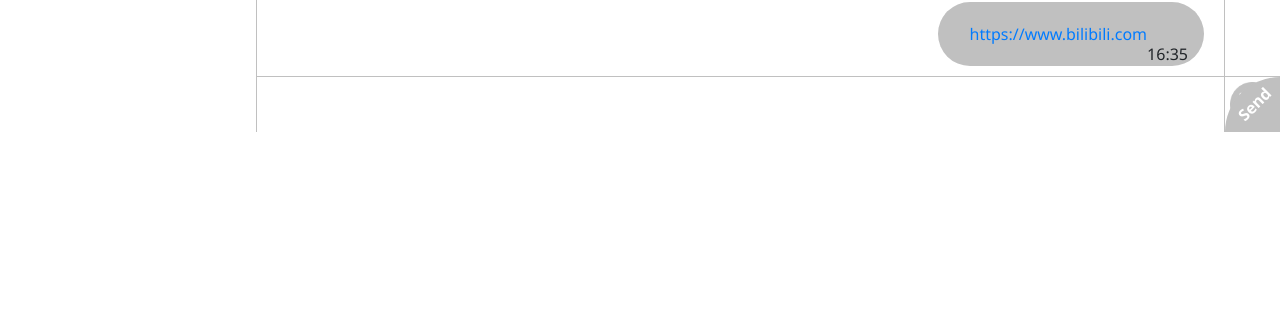
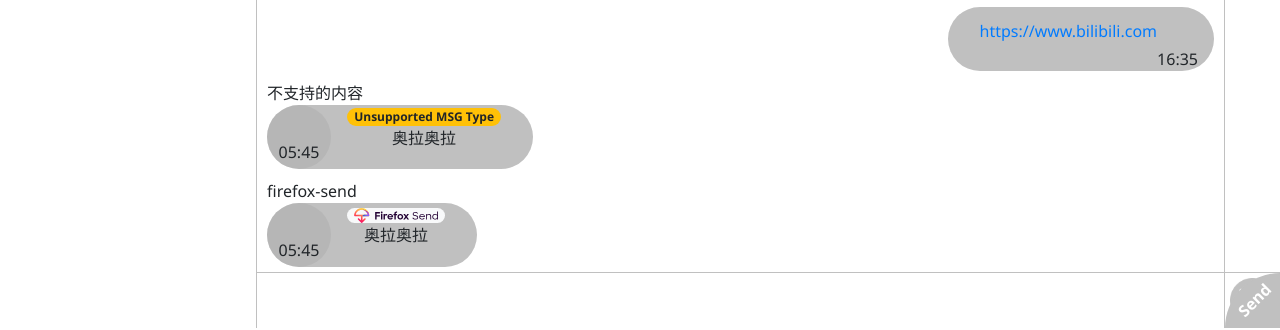
Before and after one commit to c4rO-0/transduction, an Electron app: page html/index.html in a window 1280 px wide. Shown: the part 241-571 px from the top of the page. Drawn offline with Linux system fonts and the light colour scheme; grey boxes are pictures that could not be loaded.

Commit message:
对未支持和firefox的渲染

```diff
--- a/css/index.css
+++ b/css/index.css
@@ -182,7 +182,9 @@
 
 .td-chatText {
     display: flex;
+    flex-direction: column;
     align-items: center;
+    justify-content: center;
 }
 
 .td-chatImg {
@@ -235,6 +237,7 @@
 .td-inputbox {
     flex: 1;
     overflow: auto;
+    word-break: break-word;
 }
 
 .td-send {
--- a/html/index.html
+++ b/html/index.html
@@ -5,7 +5,7 @@
     <meta charset="UTF-8">
     <title>Hello World!</title>
     <script>window.$ = window.jQuery = require("../toolkit/jquery-3.3.1.min.js")</script>
-    <script src="../toolkit/bootstrap-4.3.1-dist/js/bootstrap.js""></script>
+    <script src="../toolkit/bootstrap-4.3.1-dist/js/bootstrap.js"></script>
     <link href=" ../toolkit/bootstrap-4.3.1-dist/css/bootstrap.css"rel="stylesheet" type="text/css">
     <script src="../toolkit/jquery-ui-1.12.1/jquery-ui.min.js"></script>
     <link href="../toolkit/jquery-ui-1.12.1/jquery-ui.min.css" rel="stylesheet" type="text/css">
@@ -29,20 +29,6 @@
                     <img id="td-request-status" src="../res/pic/refreshing.png">
                 </div>
             </div>
-            <!-- 实验按钮 by BS -->
-            <!-- <div id='test-area'>
-                <button id='test-1'>查询登录</button>
-                <div id="test-2"></div>
-                <div class="container">
-                    <div class="row">
-                        <div class="col-sm-6" id='test-skype-toggle' style="background-color:#866606;">
-                        </div>
-                        <div class="col-sm-6" id='test-wechat-toggle' style="background-color:#866606;">
-                        </div>
-                    </div>
-                </div>
-            </div> -->
-            <!-- 实验结束 -->
             <div id="td-convo-container">
                 <div class="td-convo theme-transduction td-font">
                     <div class="col-appLogo">
@@ -135,6 +121,7 @@
                             <p class="m-0">06:23</p>
                             <!-- </div> -->
                         </div>
+                    </div>
                     <div class="td-bubble" msgid="6006027547129611817">
                         <div class="td-me">
                             <div class="td-chatText">
@@ -145,6 +132,39 @@
                                 <p></p>
                             </div>
                             <p class="m-0">16:35</p>
+                        </div>
+                    </div>
+                    <div class="td-bubble">
+                        <p class="m-0">不支持的内容</p>
+                        <div class="td-them">
+                            <div class="td-chatAvatar">
+                                <img
+                                    src="https://api.asm.skype.com/v1/objects/0-ea-d5-beb6f294abc5bdbd372f46002006dd6a/views/swx_avatar">
+                                <p class="m-0">05:45</p>
+                            </div>
+                            <div class="td-chatText">
+                                <span class="badge badge-pill badge-warning">Unsupported MSG Type</span>
+                                <p>
+                                    奥拉奥拉
+                                </p>
+                            </div>
+                        </div>
+                    </div>
+                    <div class="td-bubble">
+                        <p class="m-0">firefox-send</p>
+                        <div class="td-them">
+                            <div class="td-chatAvatar">
+                                <img
+                                    src="https://api.asm.skype.com/v1/objects/0-ea-d5-beb6f294abc5bdbd372f46002006dd6a/views/swx_avatar">
+                                <p class="m-0">05:45</p>
+                            </div>
+                            <div class="td-chatText">
+                                <span class="badge badge-pill badge-light py-0">
+                                    <img src="../res/pic/ffsend.logo.svg" height="15px">
+                                </span>
+                                <p>
+                                    奥拉奥拉
+                                </p>
                             </div>
                         </div>
                     </div>
```
Also changed, not shown: res/pic/ffsend.logo.svg (added), res/pic/ffsend.png. Lines whose indentation alone changed are shown as unchanged.
